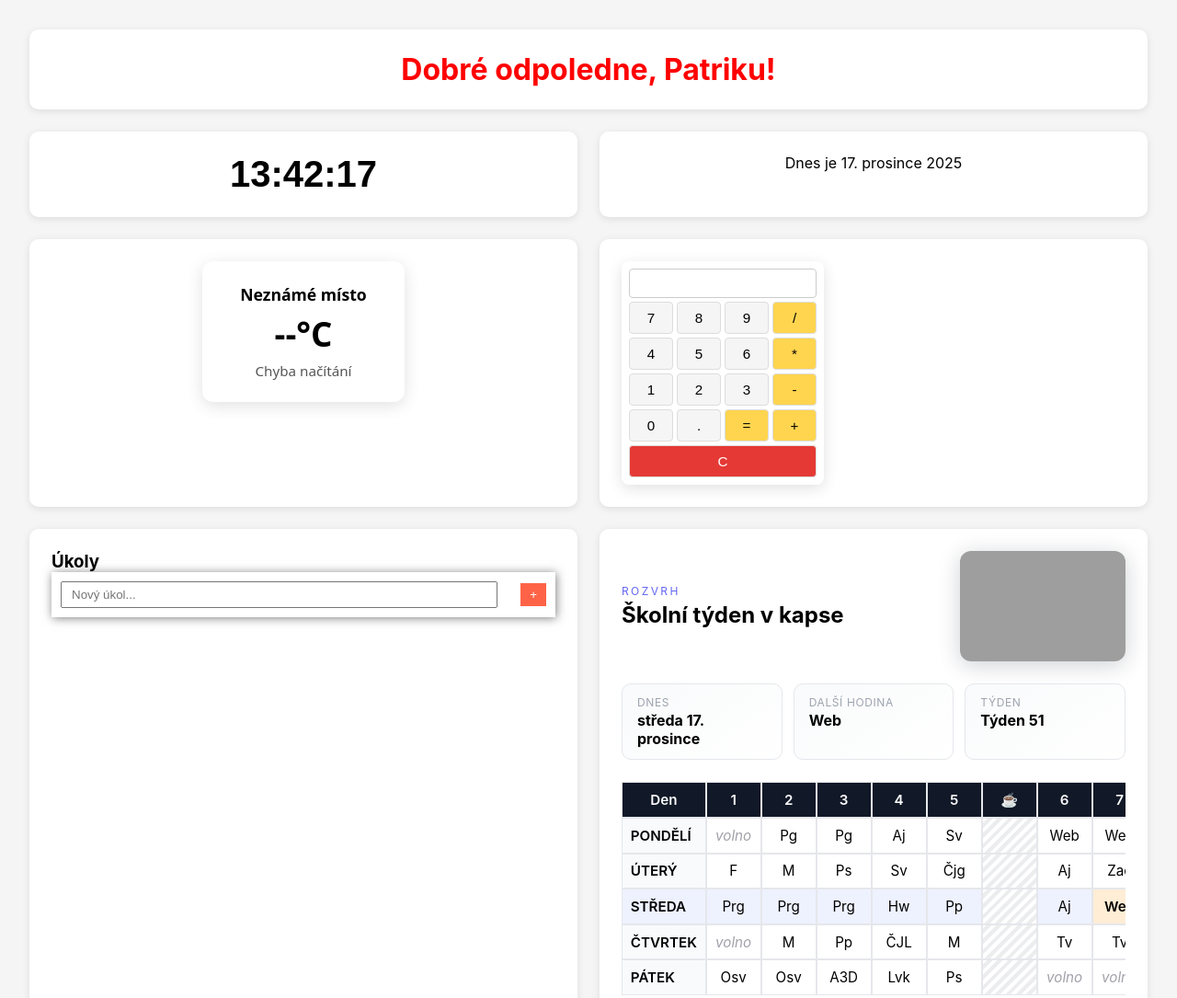
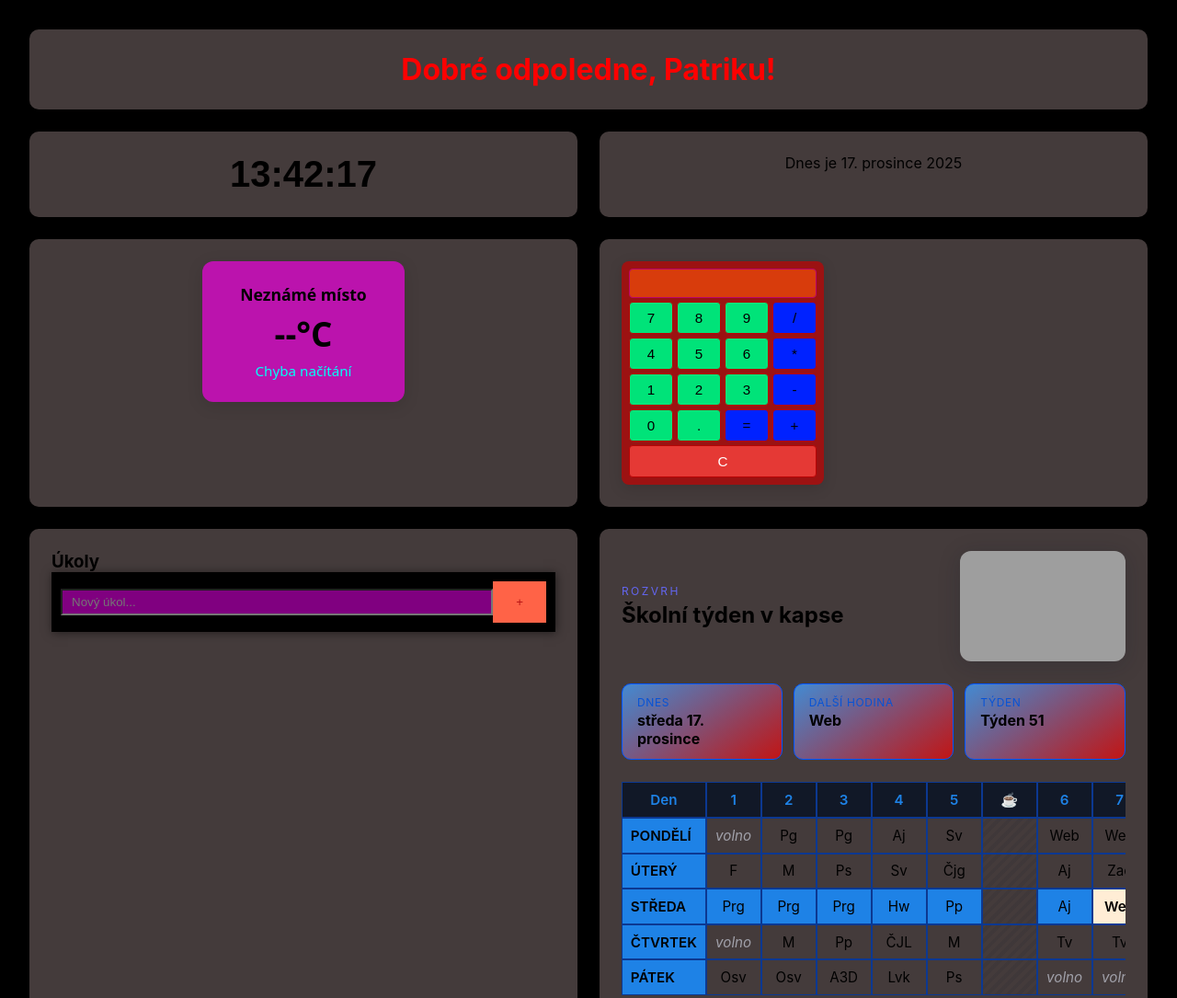
Before and after one commit to bombaeu/Skolnidashboard, a plain HTML site: page index.html in a window 1280 px wide. Shown: the top 1085 px of the page at 92% size. Drawn offline with nearby package versions, Linux system fonts and the light colour scheme; no server answers; grey boxes are pictures that could not be loaded.

Commit message:
feat: Add To-Do, Weather, Calculator, and Schedule widgets, along with global theme styling updates.

```diff
--- a/style.css
+++ b/style.css
@@ -6,7 +6,7 @@
 
   body {
     font-family: -apple-system, BlinkMacSystemFont, 'Segoe UI', Roboto, Oxygen, Ubuntu, Cantarell, sans-serif;
-    background: #f5f5f5;
+    background: #000000;
     padding: 2rem;
     min-height: 100vh;
   }
@@ -20,7 +20,7 @@
   }
 
   .widget {
-    background: white;
+    background:   #443b3b;
     border-radius: 10px;
     padding: 1.5rem;
     box-shadow: 0 2px 8px rgba(0, 0, 0, 0.1);
--- a/widgets/calculator.html
+++ b/widgets/calculator.html
@@ -54,7 +54,7 @@
         max-width: 220px;
         padding: 8px;
         border-radius: 8px;
-        background: #ffffff;
+        background: #9c1212;
         box-shadow: 0 4px 16px rgba(0, 0, 0, 0.12);
         font-family: system-ui, -apple-system, BlinkMacSystemFont, "Segoe UI",
             sans-serif;
@@ -66,7 +66,8 @@
         padding: 6px 8px;
         font-size: 1rem;
         border-radius: 4px;
-        border: 1px solid #ccc;
+        background: #d83c0c;
+        border: 1px solid #b9046b;
         outline: none;
     }
 
@@ -84,18 +85,18 @@
         padding: 8px;
         cursor: pointer;
         border-radius: 4px;
-        border: 1px solid #ddd;
+        border: 1px solid #b80505;
         font-size: 0.95rem;
-        background: #f5f5f5;
+        background: #00e379;
         transition: background 0.15s ease, transform 0.05s ease;
     }
 
     .simple-calc button.op {
-        background: #ffd54f;
+        background: #0022ff;
     }
 
     .simple-calc button:hover {
-        background: #e0e0e0;
+        background: #ff00d9;
     }
 
     .simple-calc button:active {
--- a/widgets/rovrh.html
+++ b/widgets/rovrh.html
@@ -224,15 +224,15 @@
     .schedule-meta div {
         flex: 1 1 120px;
         padding: 0.75rem 1rem;
-        border: 1px solid #e5e7eb;
+        border: 1px solid #0055ff;
         border-radius: 10px;
-        background: linear-gradient(145deg, #f9fafb, #ffffff);
+        background: linear-gradient(145deg, #438ad2, #c11515);
     }
 
     .meta-label {
         display: block;
         font-size: 0.75rem;
-        color: #9ca3af;
+        color: #0753d6;
         text-transform: uppercase;
         letter-spacing: 0.05em;
         margin-bottom: 0.15rem;
@@ -251,7 +251,7 @@
 
     .schedule-table th,
     .schedule-table td {
-        border: 1px solid #e5e7eb;
+        border: 1px solid #0c3891;
         padding: 0.55rem;
         text-align: center;
         min-width: 60px;
@@ -259,13 +259,13 @@
 
     .schedule-table thead th {
         background: #111827;
-        color: #f9fafb;
+        color: #1e82e6;
         font-weight: 600;
     }
 
     .schedule-table tbody th {
         text-align: left;
-        background: #f8fafc;
+        background: #1e82e6;
         font-weight: 600;
     }
 
@@ -289,7 +289,7 @@
 
     .schedule-table tr.is-today th,
     .schedule-table tr.is-today td:not(.break-cell) {
-        background: #eef2ff;
+        background: #1e82e6;
     }
 
     .current-slot {
@@ -298,7 +298,7 @@
     }
 
     .next-slot {
-        background: #fef9c3 !important;
+        background: #b9ac17 !important;
         font-weight: 600;
     }
 
--- a/widgets/todo.html
+++ b/widgets/todo.html
@@ -62,9 +62,9 @@
 
 .todo-widget button {
     cursor: pointer;
-    padding: 5px 10px;
+    padding: 15px 25px;
     background-color: tomato;
-    color: white;
+    color: rgb(183, 20, 20);
     border: none;
 
 }
@@ -72,10 +72,12 @@
     display: flex;
     align-items: center;
     margin-bottom: 10px;
+    background: black;
 }
 .input-group input {
     padding:5px 10px;
     width: 90%;
+    background: purple;
 }
 </style>
 </div>
--- a/widgets/weather.html
+++ b/widgets/weather.html
@@ -10,7 +10,7 @@
         text-align: center;
         padding: 1.5rem 2rem;
         border-radius: 0.75rem;
-        background: #ffffff;
+        background: #bb13ad;
         box-shadow: 0 4px 18px rgba(0, 0, 0, 0.12);
         max-width: 220px;
         margin: 0 auto;
@@ -30,7 +30,7 @@
 
     .weather-desc {
         font-size: 0.95rem;
-        color: #555;
+        color: #01fff7;
     }
 </style>
 
```
